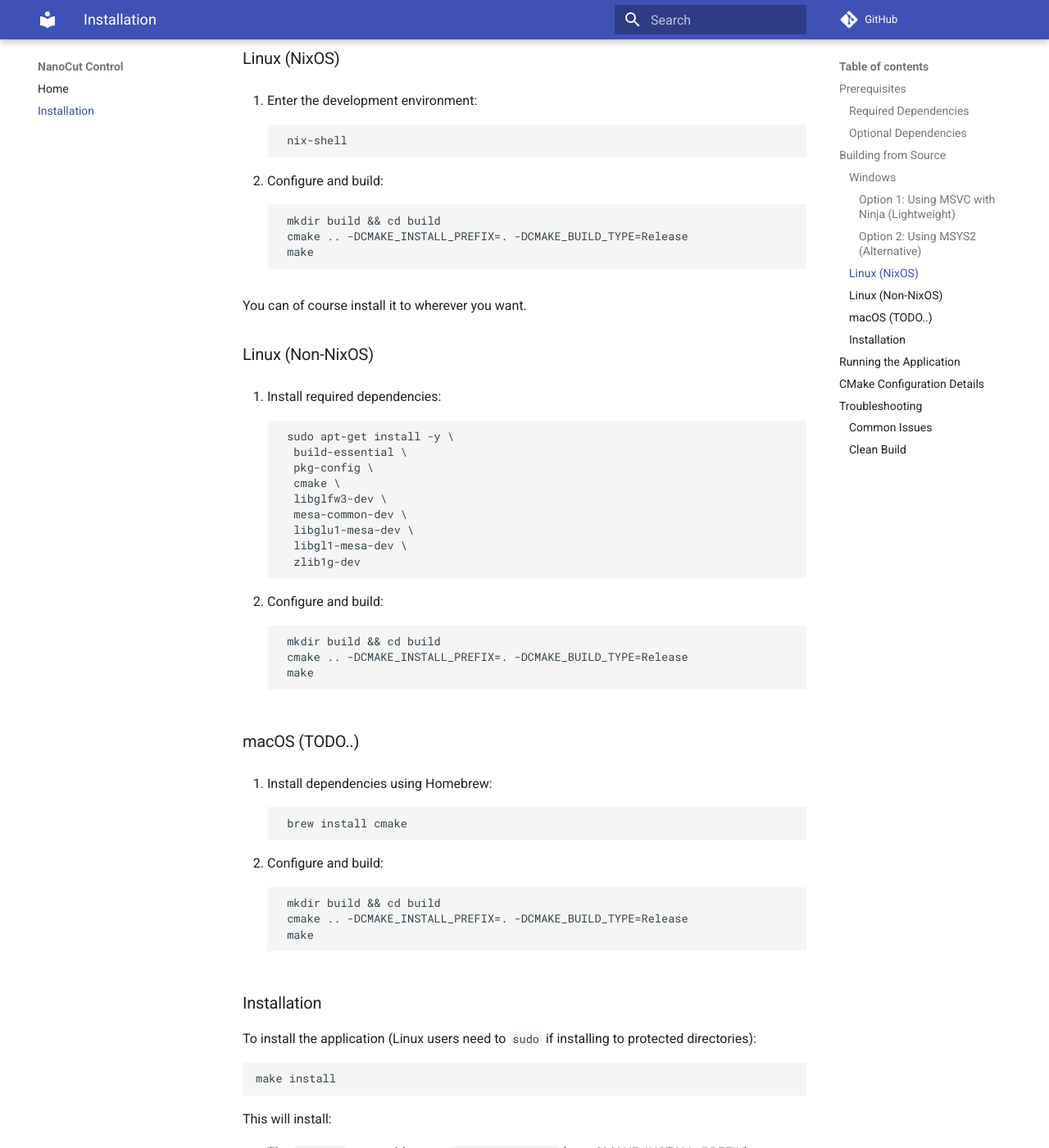
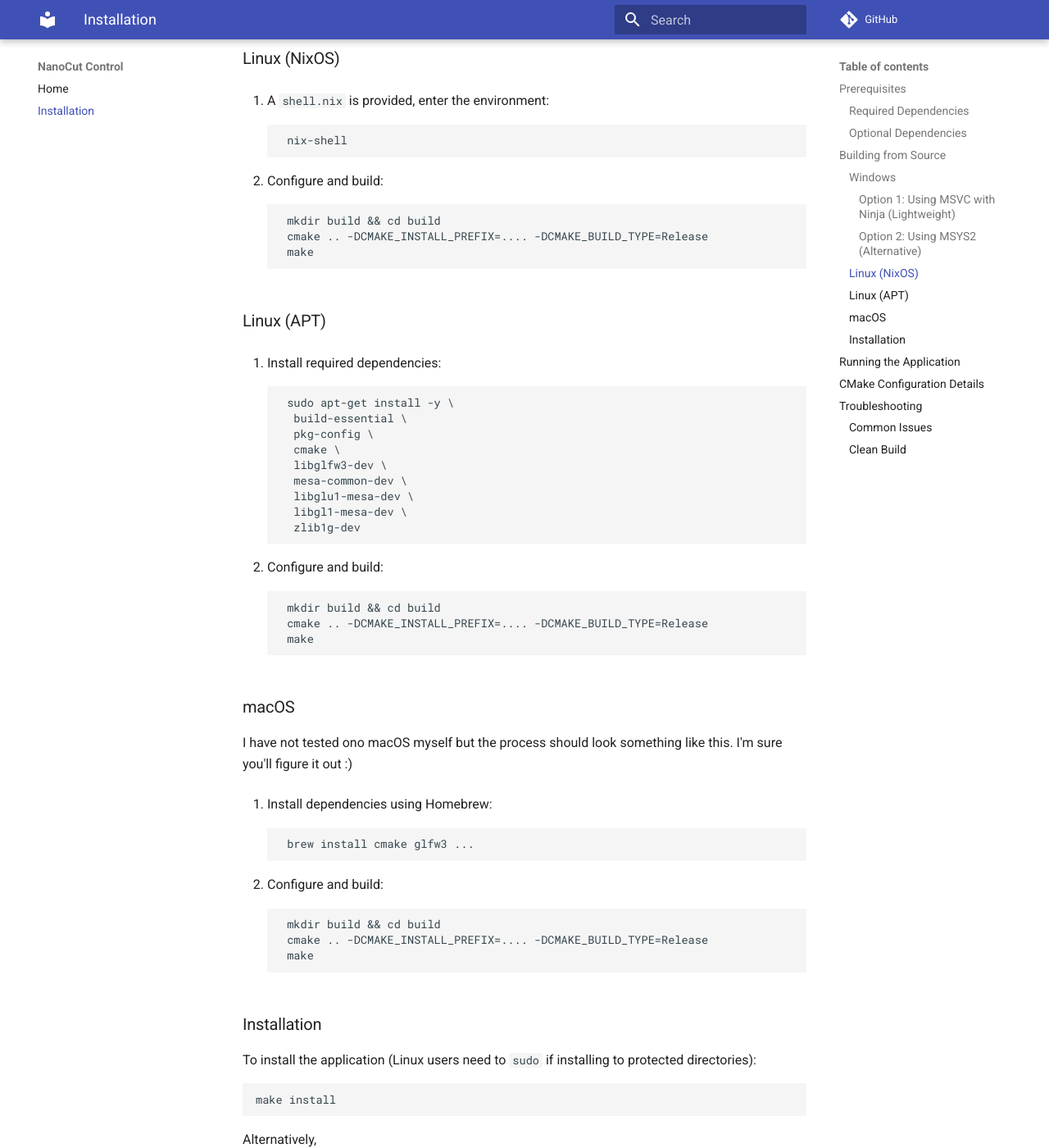
Before and after one commit to nwjnilsson/nanocut-control, an MkDocs documentation site: the page built from docs/installation.md, in a window 1280 px wide and 1400 px high, scrolled down 1992 px. Shown: the whole window at 82% size. Built offline with MkDocs 1.6.1 and Material for MkDocs 9.7.7, drawn with Linux system fonts in a browser that asks for light colours; comment, search, counter and statistics services are not loaded; some of the changed text lies outside the part shown.

````diff
--- a/docs/installation.md
+++ b/docs/installation.md
@@ -73,19 +73,17 @@ You specify where to install the program with e.g<br>
 
 ### Linux (NixOS)
 
-1. Enter the development environment:
+1. A `shell.nix` is provided, enter the environment:
 
          nix-shell
 
 2. Configure and build:
 
          mkdir build && cd build
-         cmake .. -DCMAKE_INSTALL_PREFIX=. -DCMAKE_BUILD_TYPE=Release
+         cmake .. -DCMAKE_INSTALL_PREFIX=.... -DCMAKE_BUILD_TYPE=Release
          make
 
-You can of course install it to wherever you want.
-
-### Linux (Non-NixOS)
+### Linux (APT)
 
 1. Install required dependencies:
 
@@ -102,19 +100,21 @@ You can of course install it to wherever you want.
 2. Configure and build:
 
          mkdir build && cd build
-         cmake .. -DCMAKE_INSTALL_PREFIX=. -DCMAKE_BUILD_TYPE=Release
+         cmake .. -DCMAKE_INSTALL_PREFIX=.... -DCMAKE_BUILD_TYPE=Release
          make
 
-### macOS (TODO..)
+### macOS
+
+I have not tested ono macOS myself but the process should look something like this. I'm sure you'll figure it out :)
 
 1. Install dependencies using Homebrew:
 
-         brew install cmake
+         brew install cmake glfw3 ...
 
 2. Configure and build:
 
          mkdir build && cd build
-         cmake .. -DCMAKE_INSTALL_PREFIX=. -DCMAKE_BUILD_TYPE=Release
+         cmake .. -DCMAKE_INSTALL_PREFIX=.... -DCMAKE_BUILD_TYPE=Release
          make
 
 ### Installation
@@ -123,6 +123,12 @@ To install the application (Linux users need to `sudo` if installing to protecte
 
 ```bash
 make install
+```
+
+Alternatively,
+
+```bash
+cmake --install . --prefix "%APPDATA%\NanoCut"
 ```
 
 This will install:
@@ -191,6 +197,6 @@ If you encounter build issues, try a clean build:
 ```bash
 rm -rf build
 mkdir build && cd build
-cmake ..
-make
+cmake [same parameters as the first time]
+make/ninja/......
 ```
````
Also changed, not shown: README.md (+6 -4 lines).
